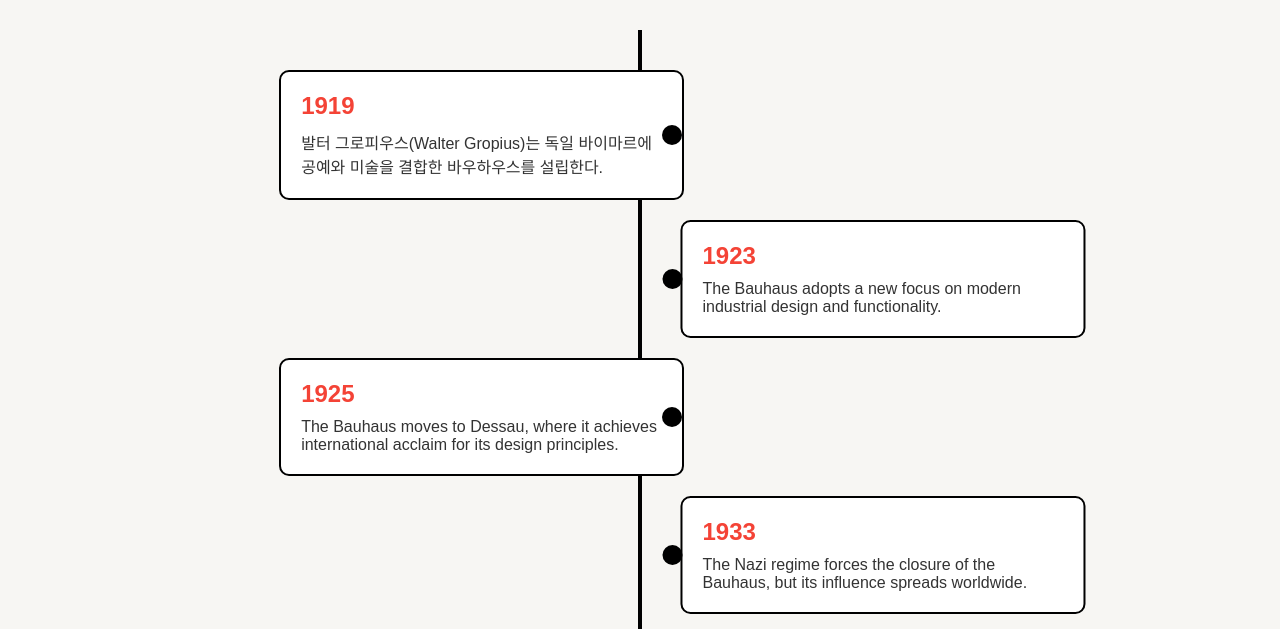
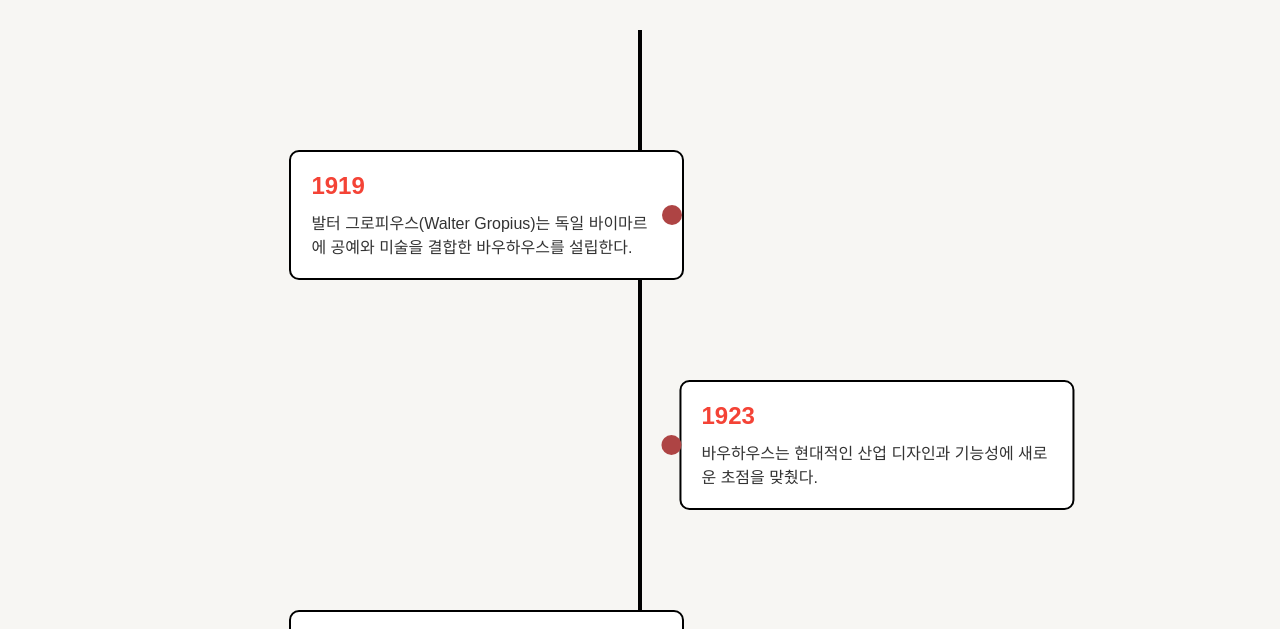
Before and after one commit to j041127/j041127.github.io, a plain HTML site: page sample.html in a window 1280 px wide. Shown: the part 322-951 px from the top of the page. Drawn offline with Linux system fonts and the light colour scheme.

Commit message:
Add files via upload

```diff
--- a/sample.html
+++ b/sample.html
@@ -83,11 +83,13 @@
 
         .timeline-item.left {
             left: 0;
+            margin-top: 100px;
         }
 
         .timeline-item.right {
             left: 50%;
             transform: translateX(10%);
+            margin-top: 100px;
         }
 
         .timeline-item h3 {
@@ -105,7 +107,7 @@
             top: 50%;
             width: 20px;
             height: 20px;
-            background-color: #000;
+            background-color: #ae4444;
             border-radius: 50%;
             transform: translate(-50%, -50%);
         }
@@ -159,17 +161,17 @@
             </li>
             <li class="timeline-item right">
                 <h3>1923</h3>
-                <p>The Bauhaus adopts a new focus on modern industrial design and functionality.</p>
+                <p>바우하우스는 현대적인 산업 디자인과 기능성에 새로운 초점을 맞췄다.</p>
                 <span></span>
             </li>
             <li class="timeline-item left">
                 <h3>1925</h3>
-                <p>The Bauhaus moves to Dessau, where it achieves international acclaim for its design principles.</p>
+                <p>바우하우스는 디자인 원칙으로 국제적인 호평을 받는 데사우로 이전한다.</p>
                 <span></span>
             </li>
             <li class="timeline-item right">
                 <h3>1933</h3>
-                <p>The Nazi regime forces the closure of the Bauhaus, but its influence spreads worldwide.</p>
+                <p>나치 정권은 바우하우스를 폐쇄하도록 강요하지만 그 영향력은 전 세계로 퍼진다.</p>
                 <span></span>
             </li>
         </ul>
```
